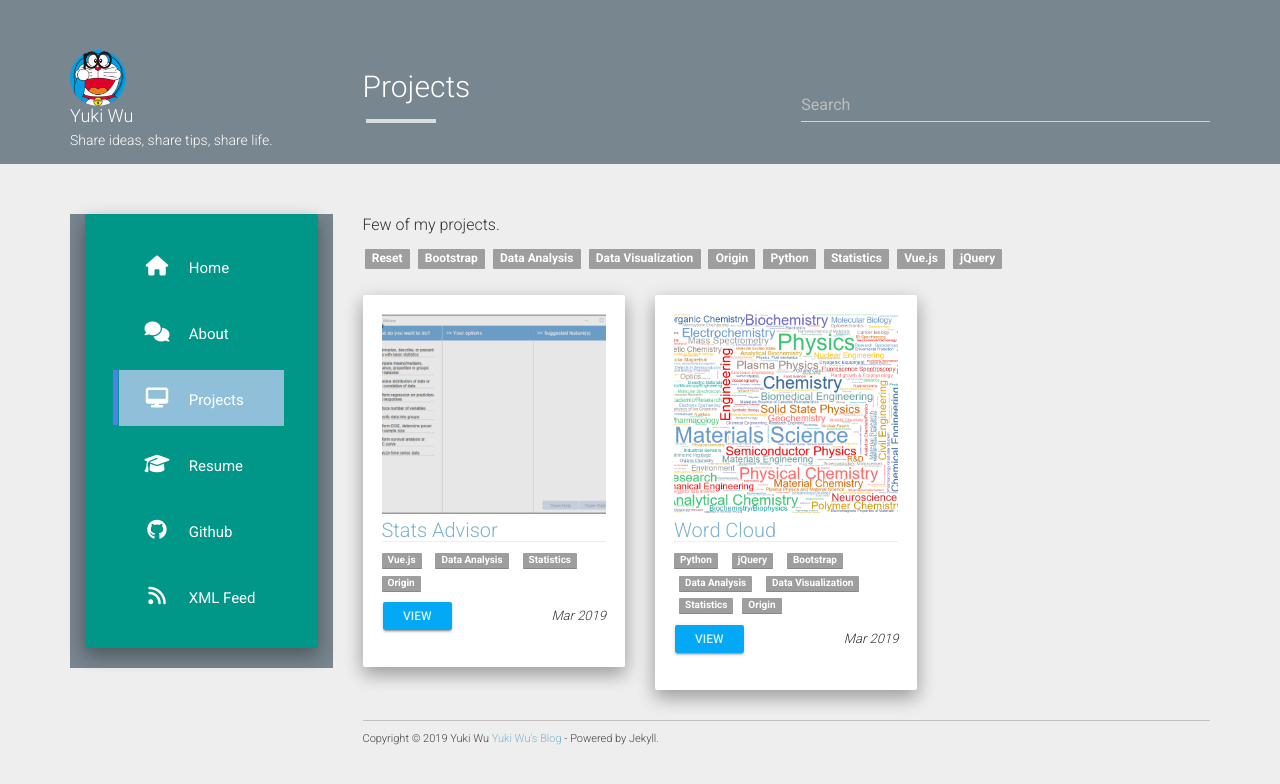
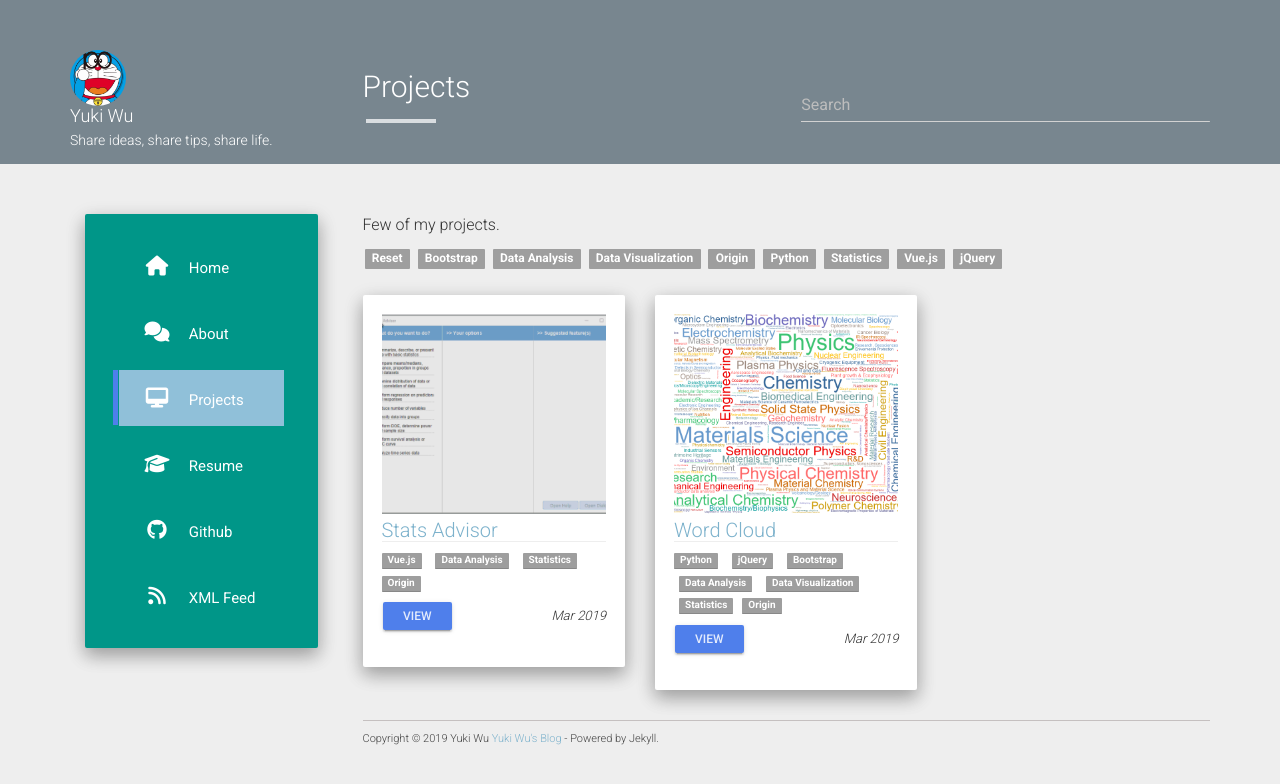
Before and after one commit to wuyuki/wuyuki.github.io, a Jekyll site: the page built from projects.md, in a window 1280 px wide. Shown: the top 784 px of the page. Built offline with Jekyll 4.4.1, drawn with Linux system fonts in a browser that asks for light colours; nearby versions of some CDN libraries.

Commit message:
//init commit

```diff
--- a/static/css/main.css
+++ b/static/css/main.css
@@ -1,16 +1,14 @@
 a, a:focus, a:hover {
     color: #7db2cc;
 }
-/* body .container .jumbotron-primary, body .container .well-primary, body .container-fluid .jumbotron-primary, body .container-fluid .well-primary {
-    background-color: #78868f;
-} */
-#bs-example-navbar-collapse-1 {
-    background-color: #78868f;
+.btn-group-raised .btn.btn-info, .btn-group-raised .input-group-btn .btn.btn-info, .btn.btn-fab.btn-info, .btn.btn-raised.btn-info, .input-group-btn .btn.btn-fab.btn-info, .input-group-btn .btn.btn-raised.btn-info {
+    background-color: #4f7feb;
+    color: rgba(255,255,255,.84);
 }
-.pproject-content > tags{
+.label.label-primary {
     background-color: #7db2cc;
 }
-.project-footer > .btn-info {
+.btn-group-raised .btn.btn-info, .btn-group-raised .input-group-btn .btn.btn-info, .btn.btn-fab.btn-info, .btn.btn-raised.btn-info, .input-group-btn .btn.btn-fab.btn-info, .input-group-btn .btn.btn-raised.btn-info {
     background-color: #4f7feb;
 }
 
```
